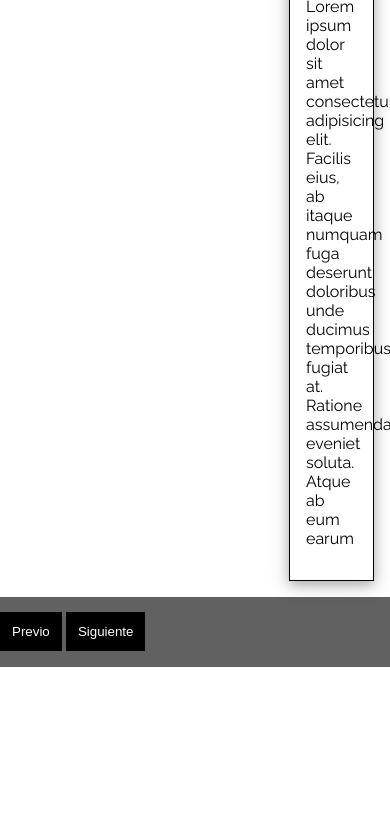
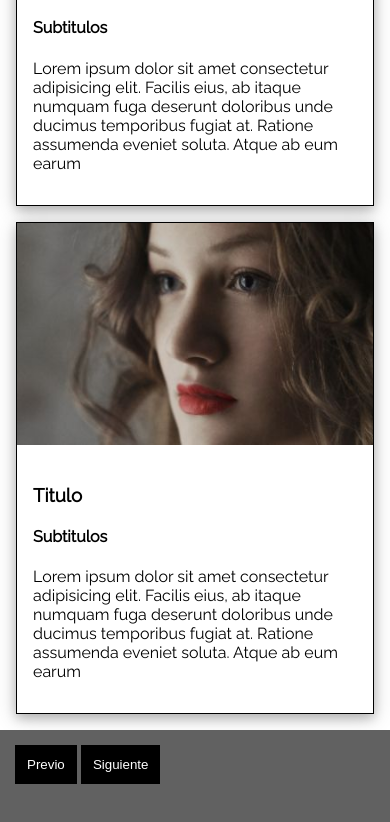
Before and after one commit to nildemarco/clase-14-tarea, a plain HTML site: page index.html in a window 390 px wide. Shown: the part 1859-2681 px from the top of the page. Before the commit the page ends 2526 px from the top, so only its background shows below. Drawn offline with Linux system fonts and the light colour scheme.

Commit message:
Agregue media

```diff
--- a/style.css
+++ b/style.css
@@ -46,7 +46,9 @@ aside{
 
 footer {
     background-color: #616161;
-    height: 70px;
+    height: 100px;
+    padding-left: 15px;
+
 }
 
 footer button {
@@ -61,3 +63,17 @@ footer button {
 footer button:hover {
     background-color: grey;
 }
+
+@media (max-width: 600px) {
+    main {
+        display: block;
+    }
+
+    section {
+        width: 100%;
+    }
+
+    aside {
+        width: 100%;
+    }
+}
```
